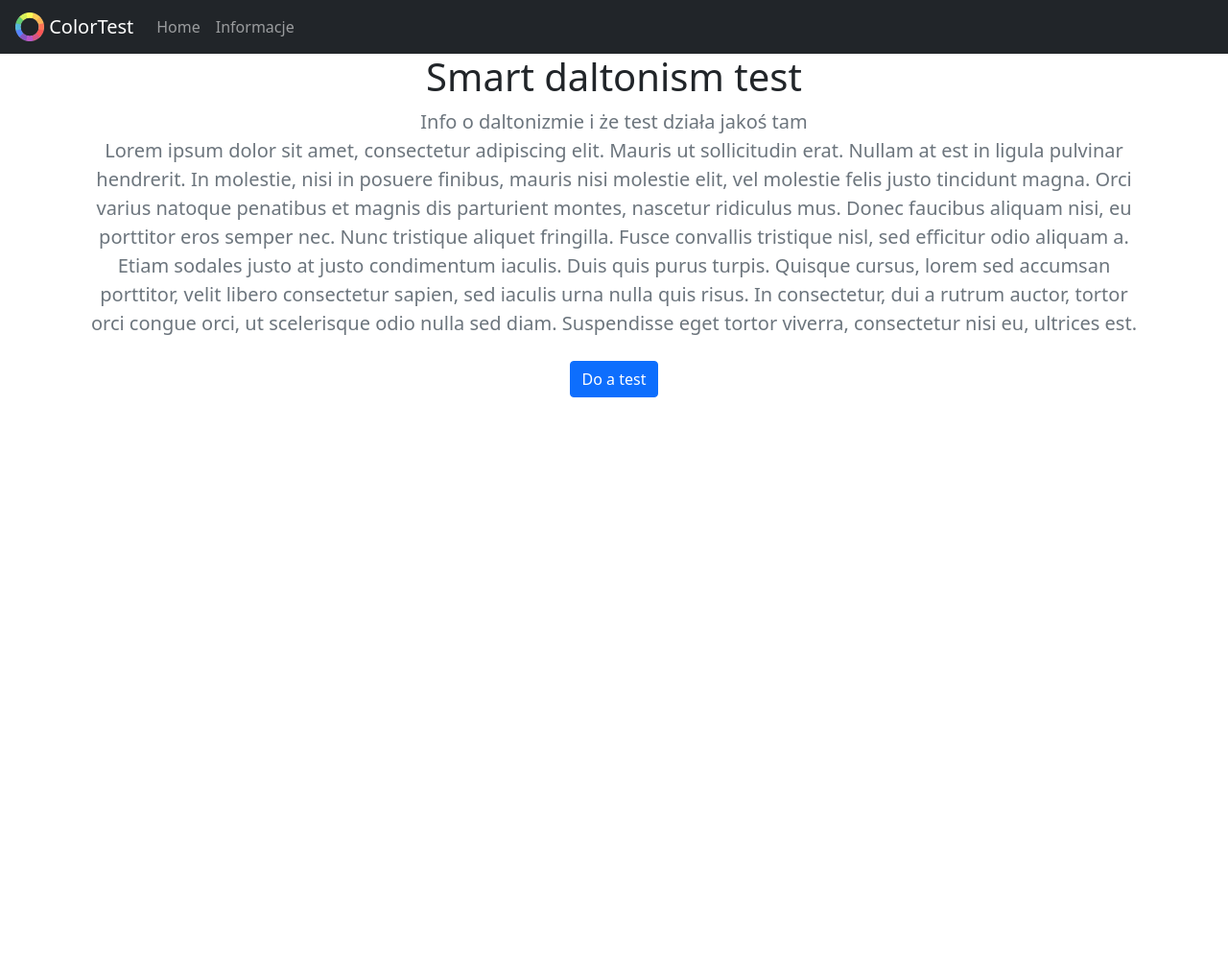
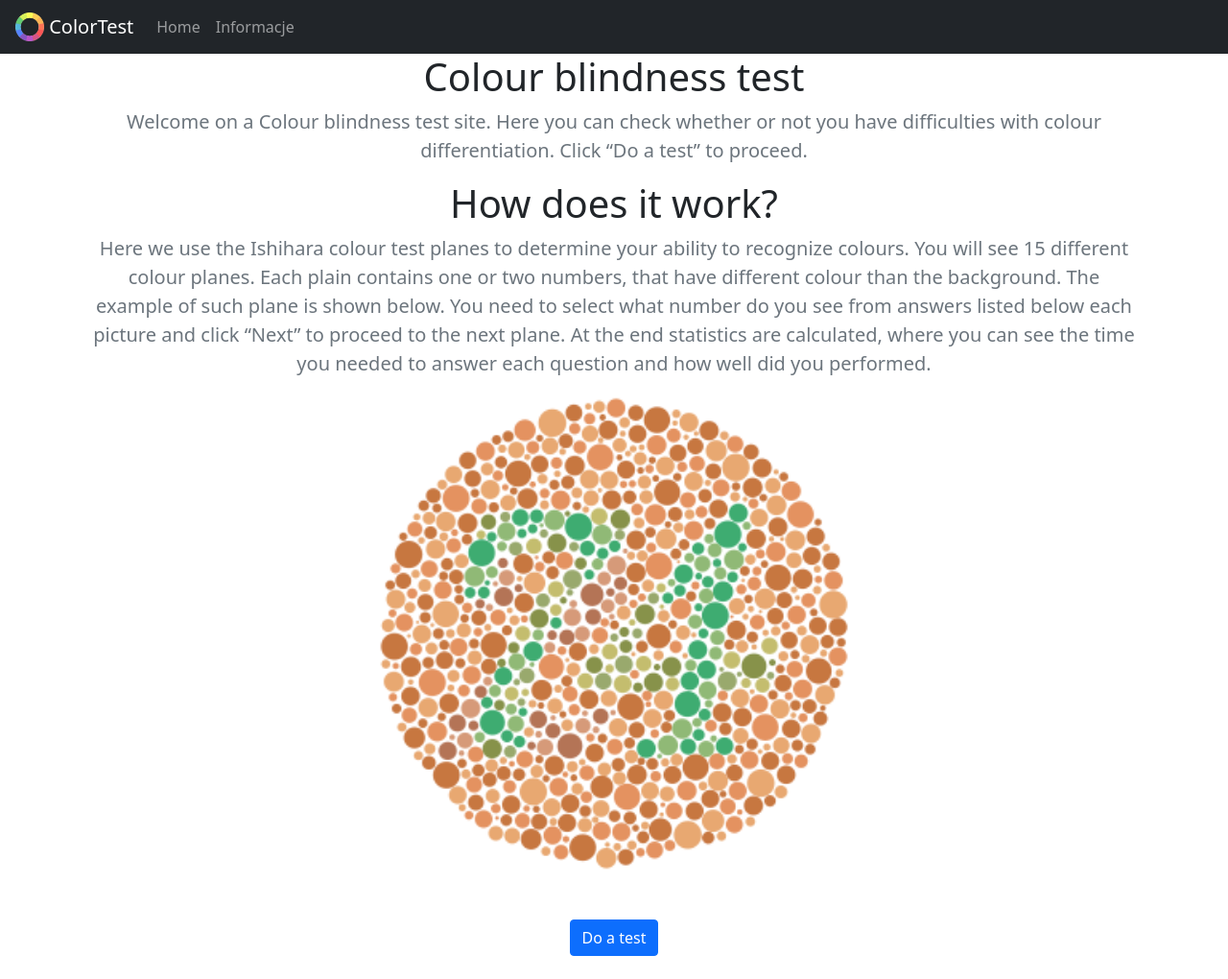
Before and after one commit to Stsh4lson/daltonism-test-webapp, a Flask app: page / in a window 1280 px wide. Shown: the whole page at 96% size. Before the commit the page ends 414 px from the top, so only its background shows below. Run offline with Flask 2, Linux system fonts and the light colour scheme; some libraries are stand-ins or nearby versions.

Commit message:
machalek

```diff
--- a/main.py
+++ b/main.py
@@ -92,6 +92,9 @@ correct_answers = [4, 4, 1, 6, 1, 7, 4, 4, 4 ,6 ,1, 4, 1, 1, 4]
 def start_test():
 
     session['unique_user_id'] = secrets.token_hex(nbytes=16)
+    database_df = pd.read_sql('SELECT unique_user_id FROM formdata', con=engine, coerce_float=True)
+    while database_df[database_df['unique_user_id']==session['unique_user_id']].shape[0]>0:
+        session['unique_user_id'] = secrets.token_hex(nbytes=16)
 
     session['answers'] = {}
     for i in range(0, len(img_list)):
--- a/templates/welcome.html
+++ b/templates/welcome.html
@@ -6,12 +6,18 @@
 
     <section class="jumbotron text-center">
         <div class="container">
-            <h1 class="jumbotron-heading">Smart daltonism test</h1>
+            <h1 class="jumbotron-heading">Colour blindness test</h1>
             <p class="lead text-muted">
-                Info o daltonizmie i że test działa jakoś tam <br> Lorem ipsum dolor sit amet, consectetur adipiscing elit. Mauris ut sollicitudin erat. Nullam at est in ligula pulvinar hendrerit. In molestie, nisi in posuere finibus, mauris nisi molestie
-                elit, vel molestie felis justo tincidunt magna. Orci varius natoque penatibus et magnis dis parturient montes, nascetur ridiculus mus. Donec faucibus aliquam nisi, eu porttitor eros semper nec. Nunc tristique aliquet fringilla. Fusce convallis
-                tristique nisl, sed efficitur odio aliquam a. Etiam sodales justo at justo condimentum iaculis. Duis quis purus turpis. Quisque cursus, lorem sed accumsan porttitor, velit libero consectetur sapien, sed iaculis urna nulla quis risus. In
-                consectetur, dui a rutrum auctor, tortor orci congue orci, ut scelerisque odio nulla sed diam. Suspendisse eget tortor viverra, consectetur nisi eu, ultrices est.</p>
+                Welcome on a Colour blindness test site. Here you can check whether or not you have difficulties with colour differentiation. Click “Do a test” to proceed.
+            </p>
+            <h1 class="jumbotron-heading">How does it work?</h1>
+            <p class="lead text-muted">
+                Here we use the Ishihara colour test planes to determine your ability to recognize colours. You will see 15 different colour planes. Each plain contains one or two numbers, that have different colour than the background. The example of such plane is shown below. You need to select what number do you see from answers listed below each picture and click “Next” to proceed to the next plane. At the end statistics are calculated, where you can see the time you needed to answer each question and how well did you performed.
+            </p>
+            <figure class="figure">
+                <img src="static/example.png" class="figure-img img-fluid rounded" alt="Test image" width="500" height="500">
+                <!-- <figcaption class="figure-caption">A caption for the above image.</figcaption> -->
+            </figure>
             <p>
                 <form action="/start_test/" method="post">
                     <button class="btn btn-primary my-2" name="forwardBtn" type="submit">Do a test</button>
```
Also changed, not shown: templates/info.html (+7 -9 lines), formdata.db (added), static/example.png (added).
